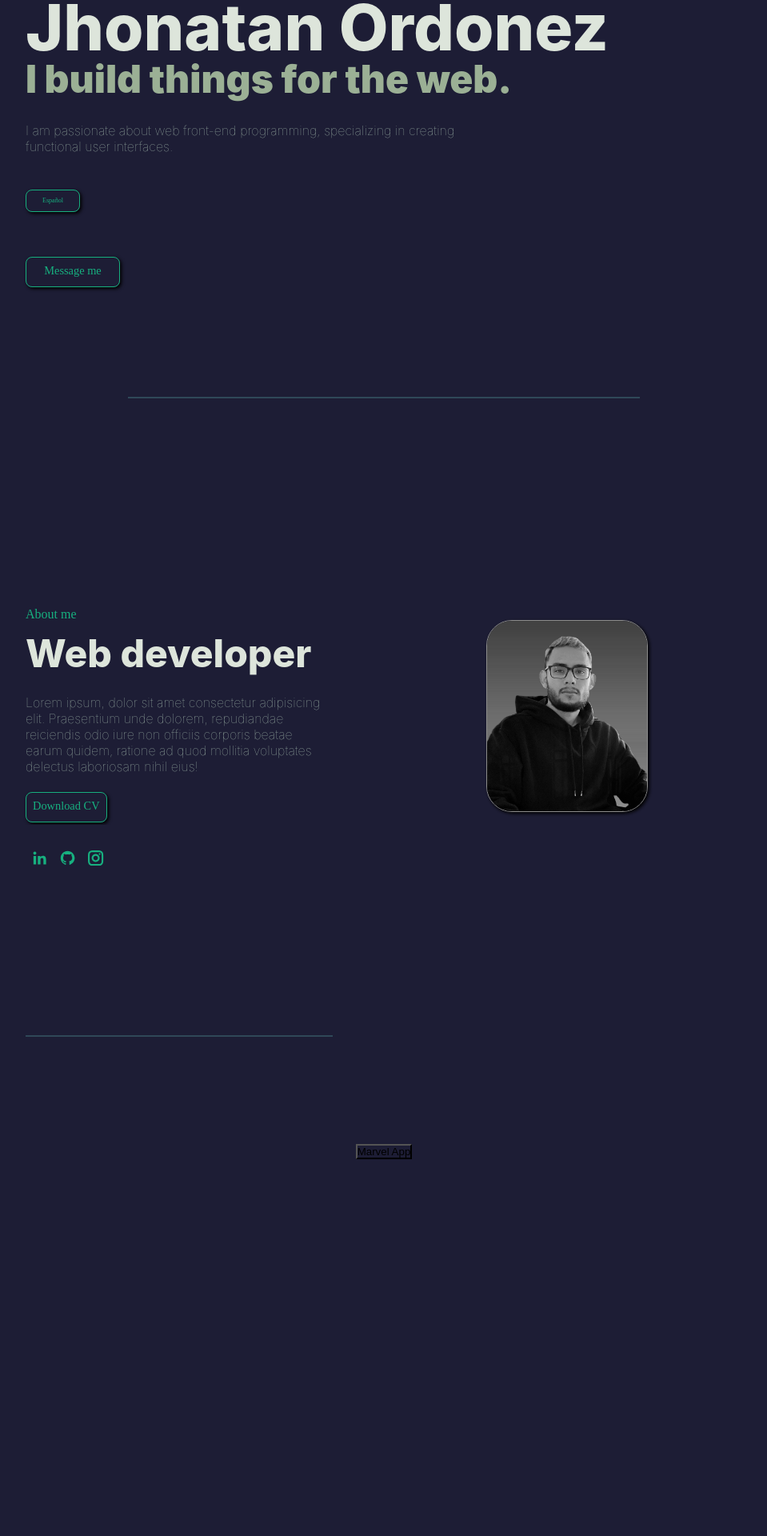
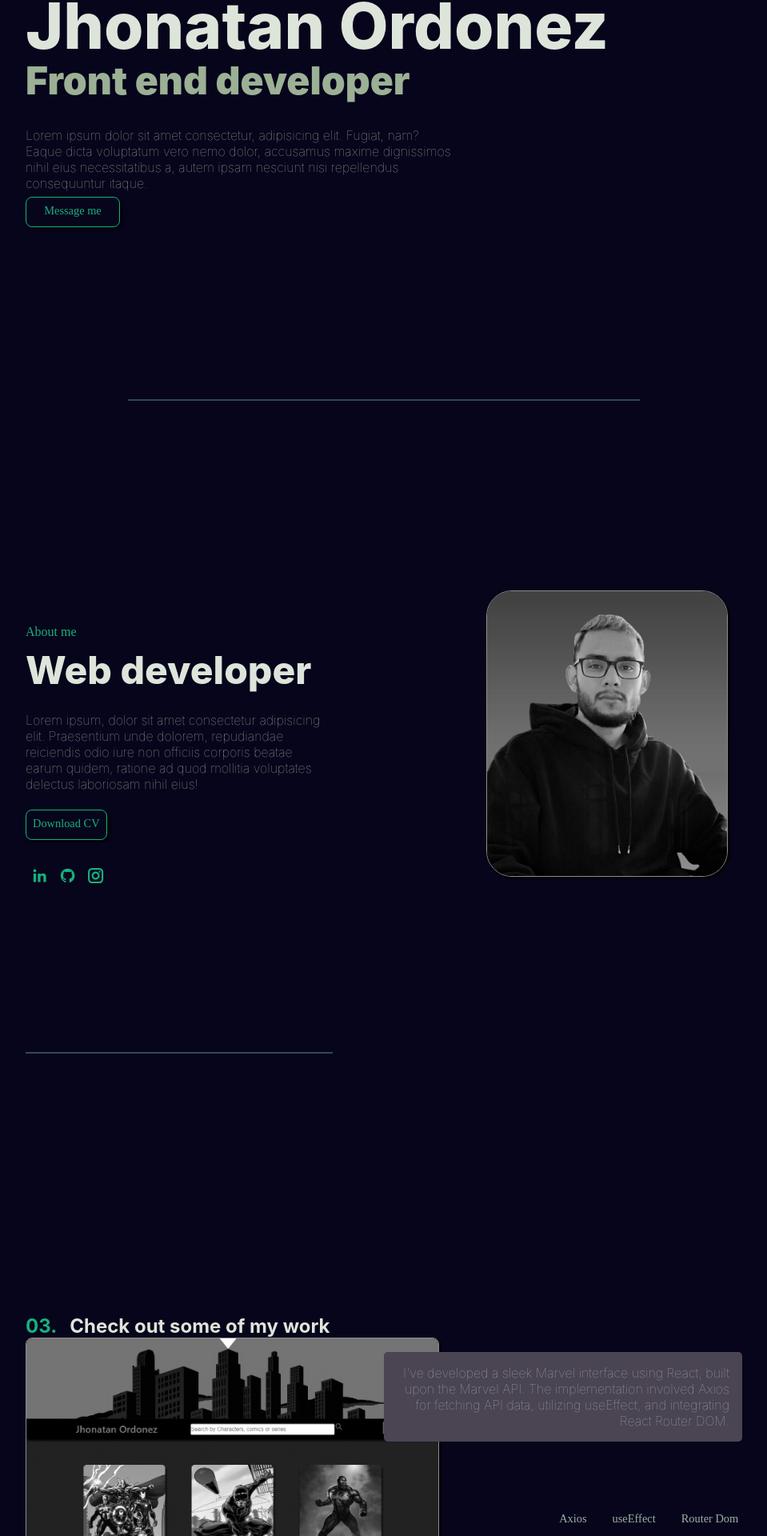
Before and after one commit to jonathanedd/Jhonatan-Ordonez, a React (Create React App) app: page / in a window 1280 px wide. Shown: the part 172-2092 px from the top of the page at 80% size, without its empty margins (160-1119 px from the left). Before the commit the page ends 1621 px from the top, so only its background shows below. Built offline with nearby package versions, Linux system fonts and the light colour scheme.

Commit message:
Optimizing styles

```diff
--- a/src/App.css
+++ b/src/App.css
@@ -1,7 +1,7 @@
 * {
   padding: 0;
   margin: 0;
-  background-color: #1d1d35;
+  background-color: #07051b;
 }
 .App {
   text-align: center;
--- a/src/App.js
+++ b/src/App.js
@@ -1,24 +1,17 @@
-import { useState } from "react";
 import "./App.css";
 import AboutMe from "./Components/AboutMe";
 import Home from "./Components/Home";
 import Nav from "./Components/Nav";
 import Work from "./Components/Work";
 
-
 function App() {
-  const [showWork, setShowWork] = useState(false);
-
   return (
     <div className="App">
       <Nav />
       <Home />
       <AboutMe />
 
-      <button onClick={() => setShowWork(!showWork)}>Marvel App</button>
-      {
-        showWork === true && <Work/>
-      }
+      <Work />
     </div>
   );
 }
--- a/src/Components/Home.js
+++ b/src/Components/Home.js
@@ -1,48 +1,22 @@
-import React, { useState } from "react";
+import React from "react";
 import "../Styles/home.css";
 
-const textEng = [
-  "I am passionate about web front-end programming, specializing in creating functional user interfaces.",
-];
-
-const textEsp = [
-  "Soy un apasionado por el desarollo web front-end y me especializo en la creación de interfaces de usuario funcionales.",
-];
-
 const Home = () => {
-  const [language, setLanguage] = useState(true);
-
-  const handleLanguage = () => {
-    setLanguage(!language);
-  };
-
   return (
     <div className="home-main" id="home">
       <div className="home-text">
-        {language ? (
-          <h5 className="caida">Hi, my name is</h5>
-        ) : (
-          <h5 className="caida">Hola, me llamo</h5>
-        )}
+        <h5 className="caida">Hi, my name is</h5>
 
         <h1 className="caida">Jhonatan Ordonez</h1>
-        {language ? (
-          <h2 className="caida">I build things for the web.</h2>
-        ) : (
-          <h2 className="caida">Hago desarrollo Web</h2>
-        )}
 
-        {/* <span className="caida">
+        <h2 className="caida">Front end developer</h2>
+
+        <span className="caida">
           Lorem ipsum dolor sit amet consectetur, adipisicing elit. Fugiat, nam?
           Eaque dicta voluptatum vero nemo dolor, accusamus maxime dignissimos
           nihil eius necessitatibus a, autem ipsam nesciunt nisi repellendus
           consequuntur itaque.
-        </span> */}
-        <span className="caida">{language ? textEng : textEsp} </span>
-
-        <a onClick={handleLanguage} className="caida translate" href="/">
-          {language ? "Español" : "English"}
-        </a>
+        </span>
 
         <a className="caida message-me" href="/Home">
           Message me
--- a/src/Components/Work.js
+++ b/src/Components/Work.js
@@ -20,10 +20,9 @@ const Work = () => {
           <h3 className="caida">Marvel</h3>
 
           <span className="span-box caida">
-            A minimal Marvel interface building from the Marvel API using React.
-            <br />
-            In this page I am using Axios to get some API data, useEffect and
-            React Router dom. This site was freely deployed in netlify
+            I've developed a sleek Marvel interface using React, built upon the
+            Marvel API. The implementation involved Axios for fetching API data,
+            utilizing useEffect, and integrating React Router DOM.
           </span>
 
           <div className="marvel-list">
@@ -31,7 +30,6 @@ const Work = () => {
             <li className="caida"> useEffect</li>
             <li className="caida"> Router Dom</li>
           </div>
-
         </div>
       </div>
 
--- a/src/Styles/aboutme.css
+++ b/src/Styles/aboutme.css
@@ -1,5 +1,5 @@
 .about-me-main {
-  background-color: #1d1d35;
+  background-color: #07051b;
   display: grid;
   grid-template-columns: 60% 10%;
   height: 100vh;
@@ -72,7 +72,7 @@
   border: #17b07f solid 1px;
   border-radius: 2rem;
   box-shadow: 2px 2px 4px rgb(0, 0, 0);
-  width: 200px;
+  width: 300px;
   margin: auto;
   filter: grayscale(100%);
   transition: all 0.5s;
@@ -84,7 +84,7 @@
 }
 
 /*  MEDIA QUERIES */
-@media only screen and (max-width: 675px) {
+@media only screen and (max-width: 400px) {
   .about-me-main {
     display: grid;
     grid-template-columns: 100%;
@@ -117,6 +117,7 @@
 
   .about-me-main img {
     filter: grayscale(0%);
+    width: 200px;
   }
   /* .about-me-main img:hover {
     filter: grayscale(0%);
--- a/src/Styles/home.css
+++ b/src/Styles/home.css
@@ -1,5 +1,5 @@
 .home-main {
-  background-color: #1d1d35;
+  background-color: #07051b;
   display: grid;
   grid-template-columns: 100;
   height: 100vh;
--- a/src/Styles/nav.css
+++ b/src/Styles/nav.css
@@ -1,5 +1,5 @@
 .main-nav {
-  background-color: #1d1d35;
+  background-color: #07051b;
   width: 100%;
   height: 50px;
   display: flex;
--- a/src/Styles/work.css
+++ b/src/Styles/work.css
@@ -4,7 +4,7 @@
 
 .marvel-api {
   align-items: center;
-  background-color: #1d1d35;
+  background-color: #07051b;
   display: grid;
   grid-template-columns: 50% 50%;
   grid-template-rows: 100%;
@@ -93,9 +93,9 @@
 }
 
 /*  */
-.another-api {
+/* .another-api {
   height: 100%;
-}
+} */
 
 @media only screen and (max-width: 675px) {
   /* .main-work {
@@ -109,10 +109,9 @@
     grid-template-columns: 100%;
     grid-template-rows: 50% 50%;
     grid-gap: 10px;
-    height:100%;
+    height: 100%;
   }
   .left-box {
-
     width: 90%;
   }
   .left-box h3 {
```
